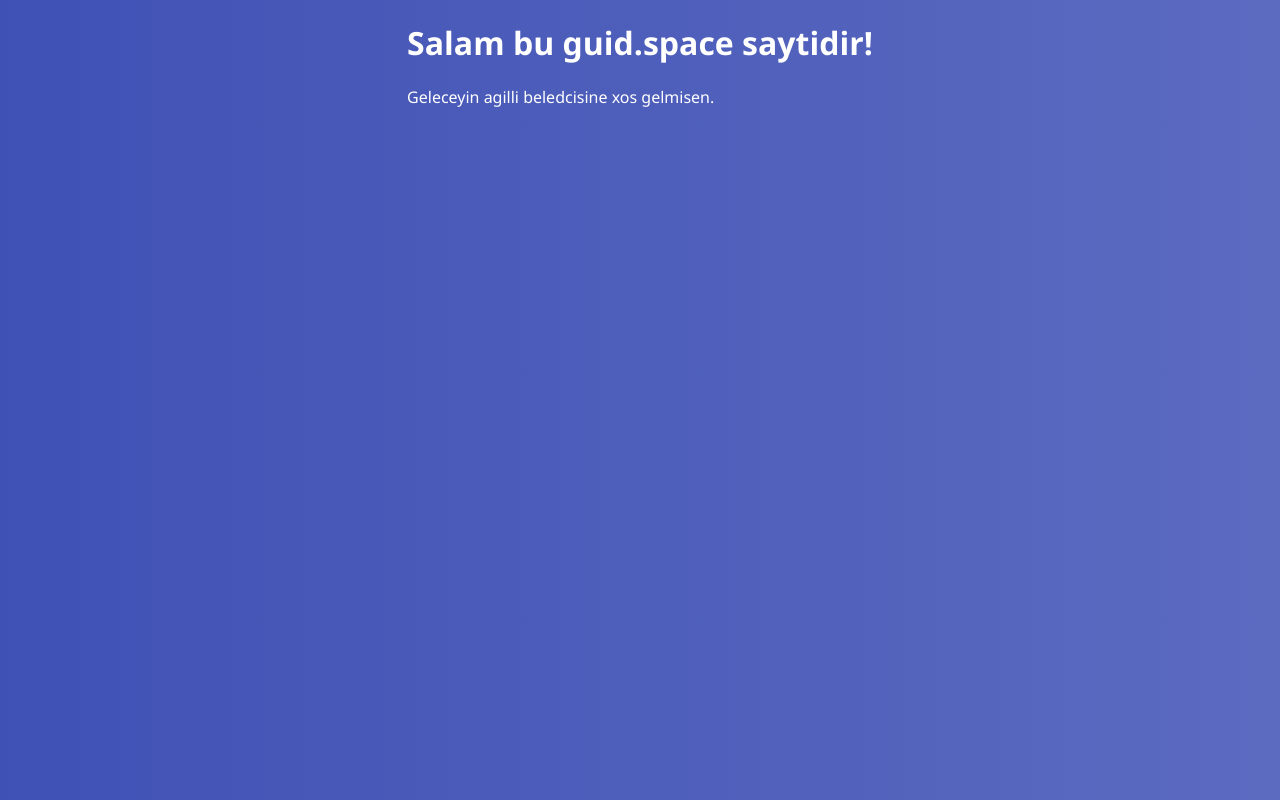
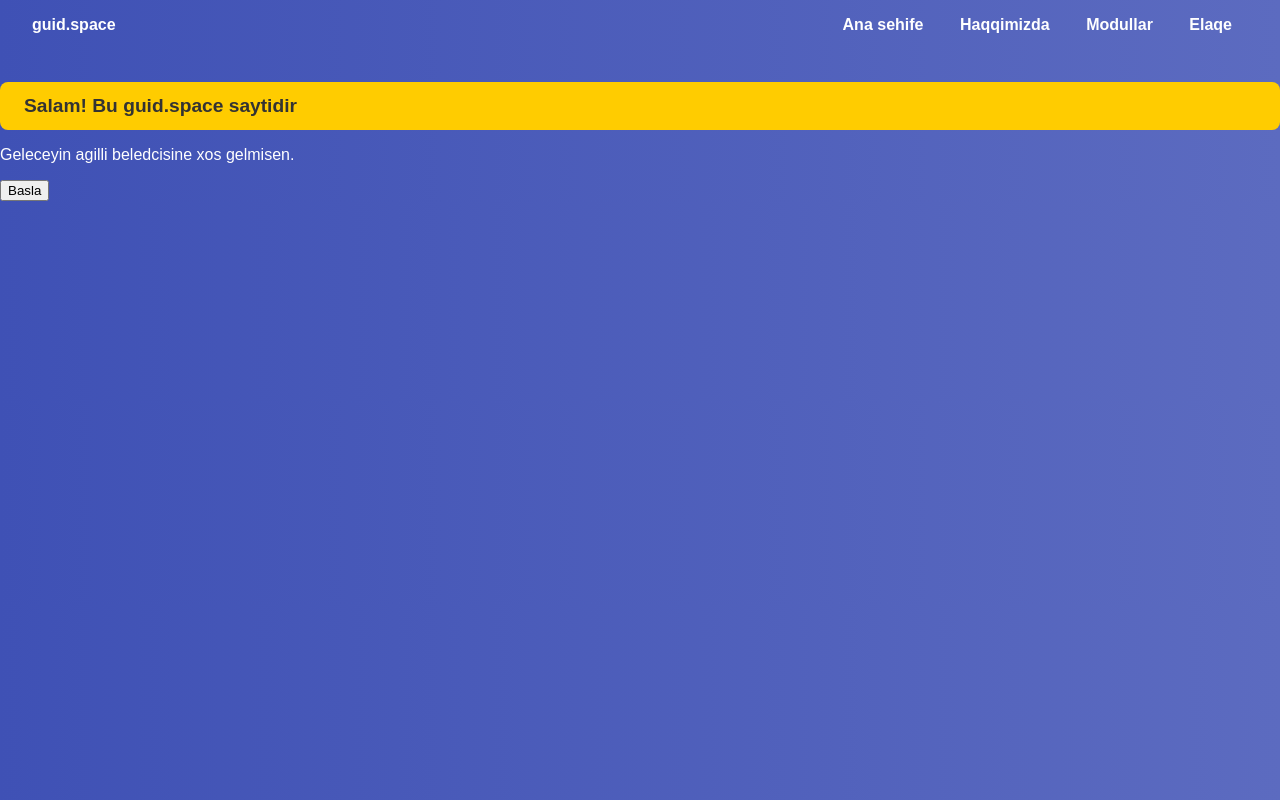
Before and after one commit to Ruslan865/guid-space, a plain HTML site: page index.html in a window 1280 px wide. Drawn offline with Linux system fonts and the light colour scheme.

Commit message:
index.html

```diff
--- a/index.html
+++ b/index.html
@@ -1,16 +1,66 @@
 <!DOCTYPE html>
 <html lang="az">
-    <meta charset="UTF-8">
-    <title>Guid.space</title>
-    <meta name="content="width=device-width,initial-scale=1.0">
-    <link rel="stylesheet"href="style.css">
-</head>
-    <body>
-        <div class="container">
-            <h1>Salam bu
-                <span>guid.space  </span>  saytidir!
-            </h1>
-            <p>Geleceyin agilli beledcisine xos gelmisen.</p>
-        </div>
-    </body>
+    <haed>
+        <meta charset="UTF-8 />
+            <meta name="viewport"
+        content="width=device-width,initial-scale=1.0"  />
+        <meta name="description"content="Geleceyin agilli beledcisi - Al Eye ile tanis olun.">
+        <title>guid.space</title>
+        <style>
+            body {
+                margin: 0;
+                font-family: sans-serif;
+                background:
+                    linear-gradient(to right,#3f51b5, #5c6bc0);
+                color: white;
+            }
+            header {
+                background: rgba(0, 0, 0, 0. 3);
+                padding: 1rem 2rem;
+                display: flex;
+                justify-content:
+                    space-between;
+                align-items: center;
+            }
+            nav a {
+                color: white;
+                margin: 0 1rem;
+                text-decoration: none;
+                font-weight: bold;
+            }
+            nav a:hover {
+                text-decoration: underline;
+            }
+            .hero h1 {
+                font-size: 1.2rem;
+                margin-top: 2rem;
+                padding: 0.8rem 1.5rem;
+                background: #ffcc00;
+                color: #333;
+                font-weight: bold;
+                border: none;
+                border-radius: 8px;
+                cursor: pointer;
+            }
+            .btn:hover {
+                background: #ffdb4d;
+            }
+            </style>
+    </haed>
+<body>
+    <header>
+        <div><strong>guid.space</strong></div>
+        <nav>
+            <a herf="#">Ana sehife</a>
+            <a href="#">Haqqimizda</a>
+            <a href="#">Modullar</a>
+            <a href="#">Elaqe</a>
+        </nav>
+    </header>
+    <div class="hero">
+        <h1>Salam! Bu guid.space saytidir</h1>
+        <p>Geleceyin agilli beledcisine xos gelmisen.</p>
+        <button class="btn">Basla</button>
+    </div>
+</body>
 </html>
```
